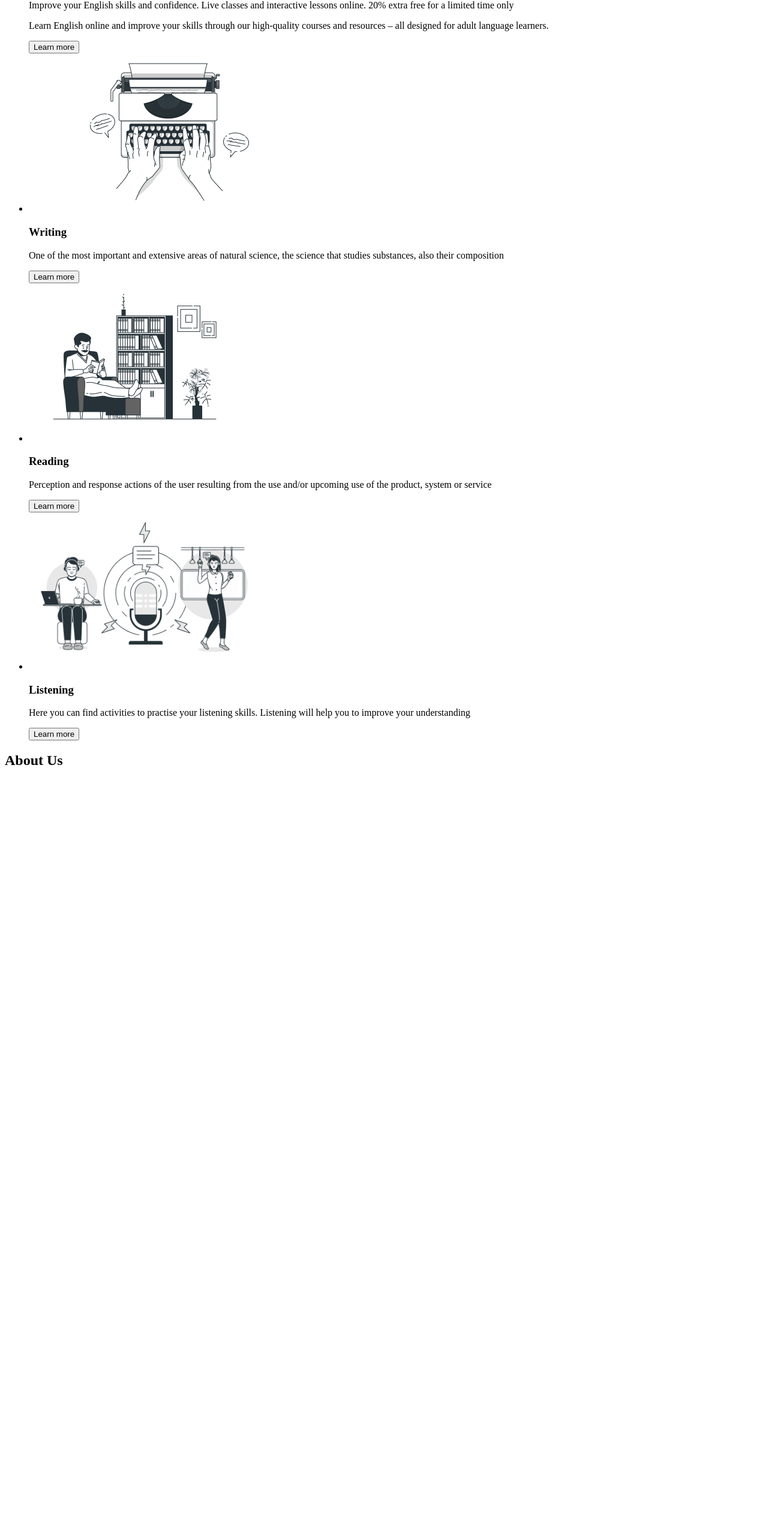
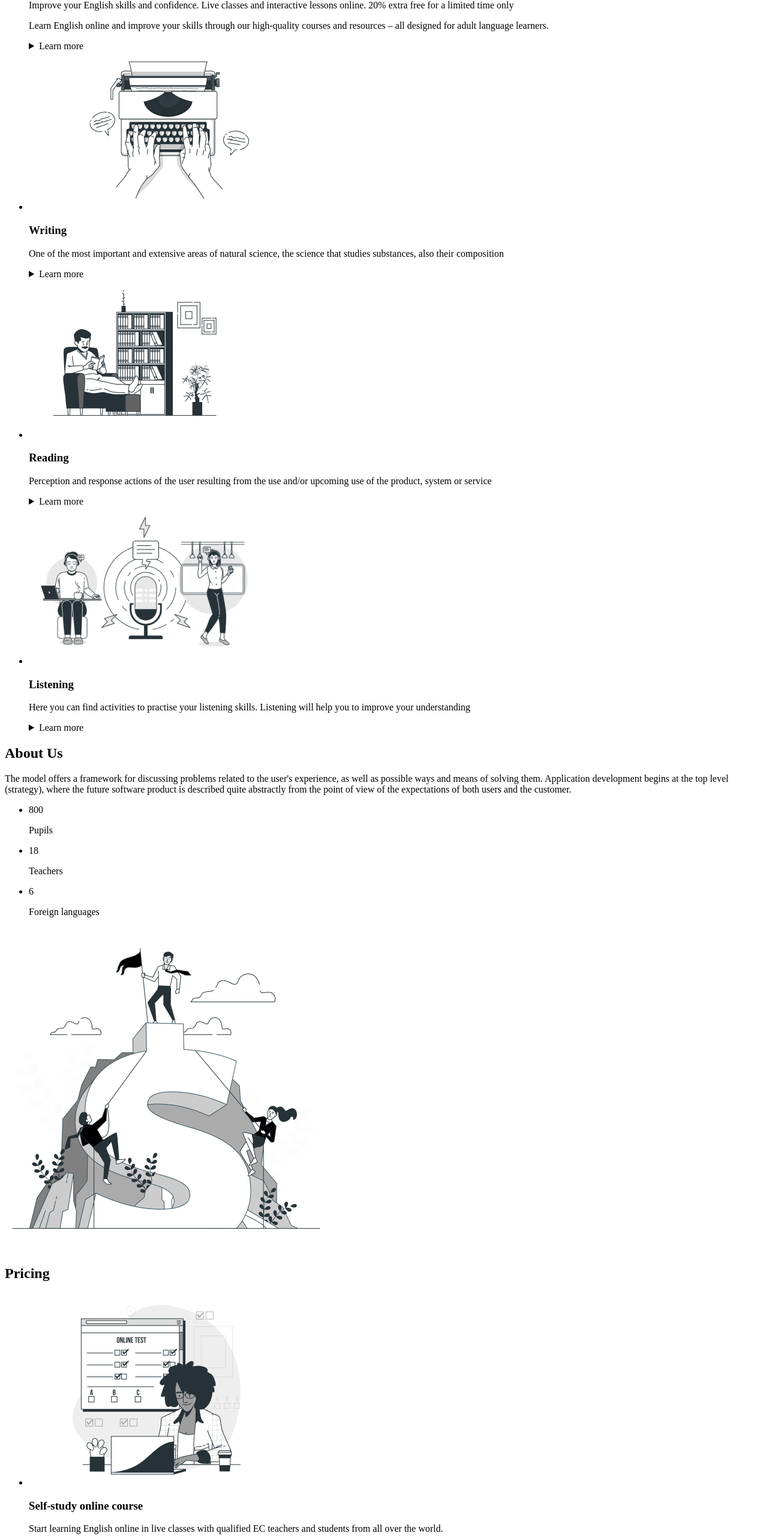
Before and after one commit to YuriiKuzora/Britlex, a plain HTML site: page index.html in a window 1280 px wide. Shown: the part 1306-3871 px from the top of the page at 60% size. Before the commit the page ends 2607 px from the top, so only its background shows below. Drawn offline with Linux system fonts and the light colour scheme.

Commit message:
Дописав код

```diff
--- a/index.html
+++ b/index.html
@@ -51,7 +51,12 @@
               high-quality courses and resources – all designed for adult
               language learners.
             </p>
-            <button type="button">Learn more</button>
+            <details>
+              <summary>Learn more</summary>
+              Lorem ipsum dolor sit amet consectetur adipisicing elit. Accusamus
+              iusto quas perspiciatis. Ullam magni, quas quidem aut omnis eos
+              veritatis?
+            </details>
           </li>
           <li>
             <img
@@ -64,7 +69,12 @@
               One of the most important and extensive areas of natural science,
               the science that studies substances, also their composition
             </p>
-            <button type="button">Learn more</button>
+            <details>
+              <summary>Learn more</summary>
+              Lorem ipsum dolor sit amet consectetur adipisicing elit. Impedit
+              sit voluptas dignissimos labore deserunt porro, quibusdam maxime
+              veniam expedita quos.
+            </details>
           </li>
           <li>
             <img
@@ -77,7 +87,12 @@
               Perception and response actions of the user resulting from the use
               and/or upcoming use of the product, system or service
             </p>
-            <button type="button">Learn more</button>
+            <details>
+              <summary>Learn more</summary>
+              Lorem ipsum dolor sit amet consectetur adipisicing elit. Cum,
+              rerum perspiciatis. Eos odio, nesciunt aperiam corrupti veritatis
+              ullam quia vel.
+            </details>
           </li>
           <li>
             <img
@@ -90,14 +105,101 @@
               Here you can find activities to practise your listening skills.
               Listening will help you to improve your understanding
             </p>
-            <button type="button">Learn more</button>
+            <details>
+              <summary>Learn more</summary>
+              Lorem ipsum dolor sit amet consectetur adipisicing elit. Aliquam
+              assumenda nemo repellendus velit blanditiis dolorem itaque
+              corporis facilis omnis sequi.
+            </details>
           </li>
         </ul>
       </section>
       <!-- ?Section 3 -->
       <section>
         <h2>About Us</h2>
+        <p>
+          The model offers a framework for discussing problems related to the
+          user's experience, as well as possible ways and means of solving them.
+          Application development begins at the top level (strategy), where the
+          future software product is described quite abstractly from the point
+          of view of the expectations of both users and the customer.
+        </p>
+        <ul>
+          <li>
+            <p>800</p>
+            <span>Pupils</span>
+          </li>
+          <li>
+            <p>18</p>
+            <span>Teachers</span>
+          </li>
+          <li>
+            <p>6</p>
+            <span>Foreign languages</span>
+          </li>
+        </ul>
+        <img
+          src="./images/Business-competition-bro.jpg"
+          alt="Business competition"
+          width="540"
+        />
+      </section>
+      <!-- ?Section 4 -->
+      <section>
+        <h2>Pricing</h2>
+        <ul>
+          <li>
+            <img src="./images/online.jpg" alt="Online course" width="426" />
+            <h3>Self-study online course</h3>
+            <p>
+              Start learning English online in live classes with qualified EC
+              teachers and students from all over the world.
+            </p>
+            <p>£5.99<span>per month</span></p>
+          </li>
+          <li>
+            <img src="./images/lesson.jpg" alt="Online classes" width="426" />
+            <h3>Live online classes</h3>
+            <p>
+              Interactive group classes with expert teachers. Free 7-day trial
+            </p>
+            <p>£12.99<span>per month</span></p>
+          </li>
+          <li>
+            <img
+              src="./images/webinar.jpg"
+              alt="Personal Tuition"
+              width="426"
+            />
+            <h3>Personal Tuition</h3>
+            <p>
+              Online one-to-one English tutoring – enjoy our first session for
+              only $1
+            </p>
+            <p>£12.99<span>per month</span></p>
+          </li>
+        </ul>
+      </section>
+      <!-- ?Section 5 -->
+      <section>
+        <img src="./images/contact.jpg" alt="Contact" />
+        <h2>Contact Us</h2>
+        <p>
+          Discover your current English level by taking our free online English
+          test. Sign up to our newsletter for learning tips and free resources
+        </p>
+        <input type="text" />
+        <button type="submit">Subscribe</button>
       </section>
     </main>
+    <!-- ?Footer -->
+    <footer>
+      <a href="./index.html"> <span>Brit</span><span>lex</span></a>
+      <ul>
+        <li><a href="">Terms and Conditions</a></li>
+        <li><a href="">Privacy Policy</a></li>
+        <li><a href="">Cookie Policy</a></li>
+      </ul>
+    </footer>
   </body>
 </html>
```
Also changed, not shown: images/Business-competition-bro.jpg (added), images/contact.jpg (added), images/lesson.jpg (added), images/online.jpg (added), images/webinar.jpg (added).
